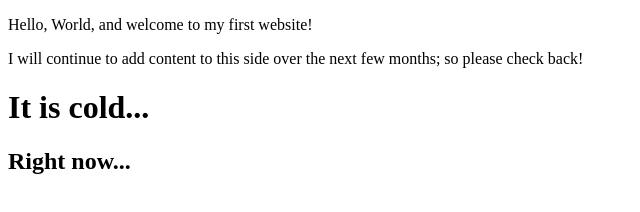
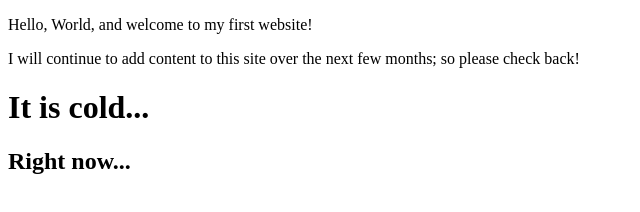
Before and after one commit to ManzanesC/manzanesc.github.io, a plain HTML site: page index.html in a window 1280 px wide. Shown: the full height of the page, 0-640 px from the left. Drawn offline with Linux system fonts and the light colour scheme.

```diff
--- a/index.html
+++ b/index.html
@@ -8,7 +8,7 @@
     </head>
     <body>
        <p>Hello, World, and welcome to my first website!</p>
-        <p> I will continue to add content to this side over the next few months; so please check back!</p>
+        <p> I will continue to add content to this site over the next few months; so please check back!</p>
     </body>
     <h1>It is cold...</h1>
         <h2>Right now...</h2>
```
